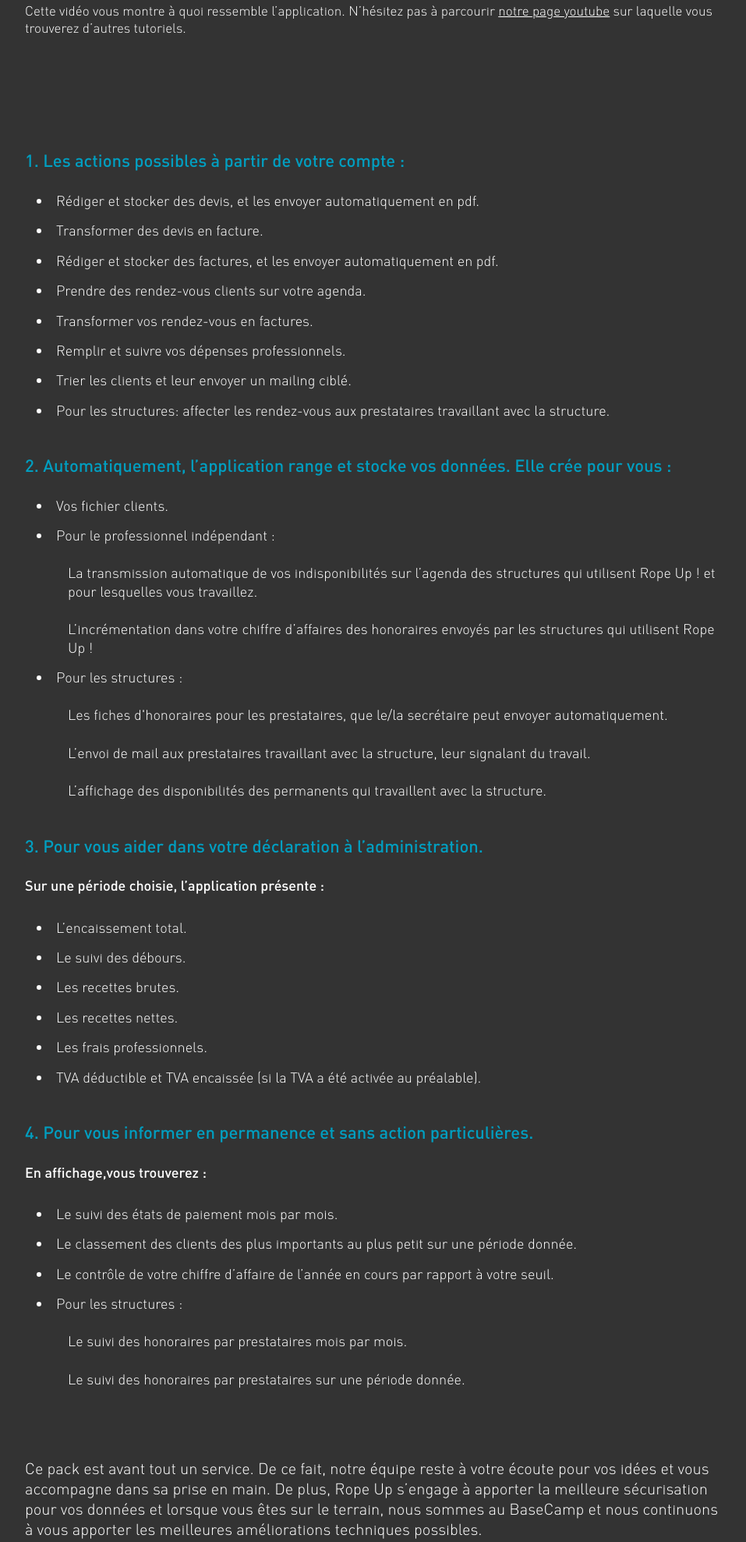
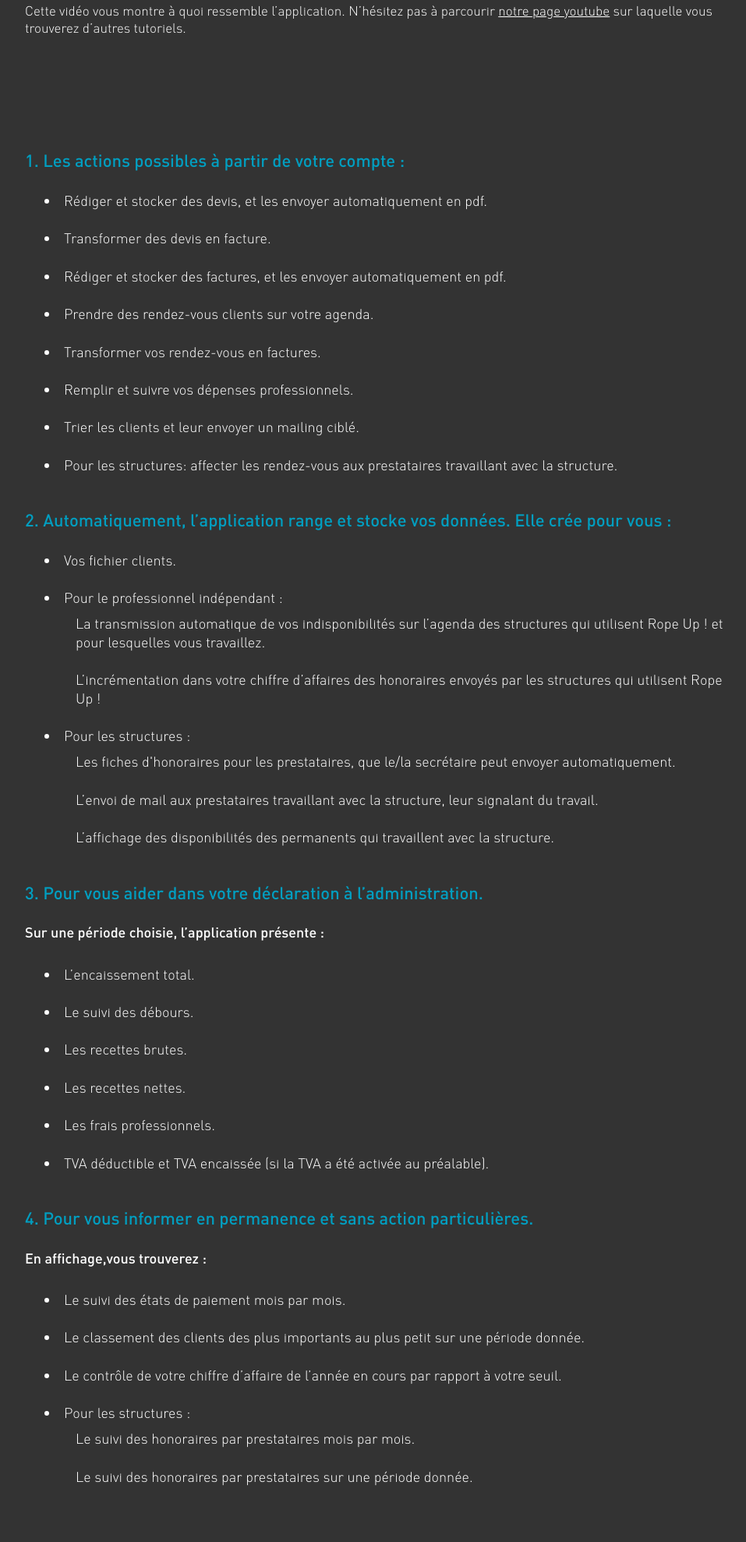
Before and after one commit to barberob/RopeUp, a PHP site: page /html/outdoor.php in a window 1280 px wide. Shown: the part 2668-4645 px from the top of the page at 78% size, without its empty margins (160-1117 px from the left). Run offline with PHP 8.4, Linux system fonts and the light colour scheme.

Commit message:
Update pack.css

```diff
--- a/css/pack.css
+++ b/css/pack.css
@@ -256,7 +256,7 @@ section#fonctionnalités ul.level_2 li
 	font-family: 'DINPro_Light';
 	font-size: 18px;
 	margin-left: 40px;
-	margin-top: 25px;
+	margin-top: 10px;
 	list-style-type: none;
 }
 section#fonctionnalités ul li
@@ -264,7 +264,7 @@ section#fonctionnalités ul li
 	color: white;
 	font-family: 'DINPro_Light';
 	font-size: 18px;
-	margin-bottom: 15px;
+	margin-bottom: 25px;
 }
 section#fonctionnalités ul
 {
@@ -281,7 +281,7 @@ section#fonctionnalités ol>li+p
 }
 section#fonctionnalités ol>li+ul, ol p+ul
 {
-	margin-left: 15px;
+	margin-left: 25px;
 }
 
 
```
